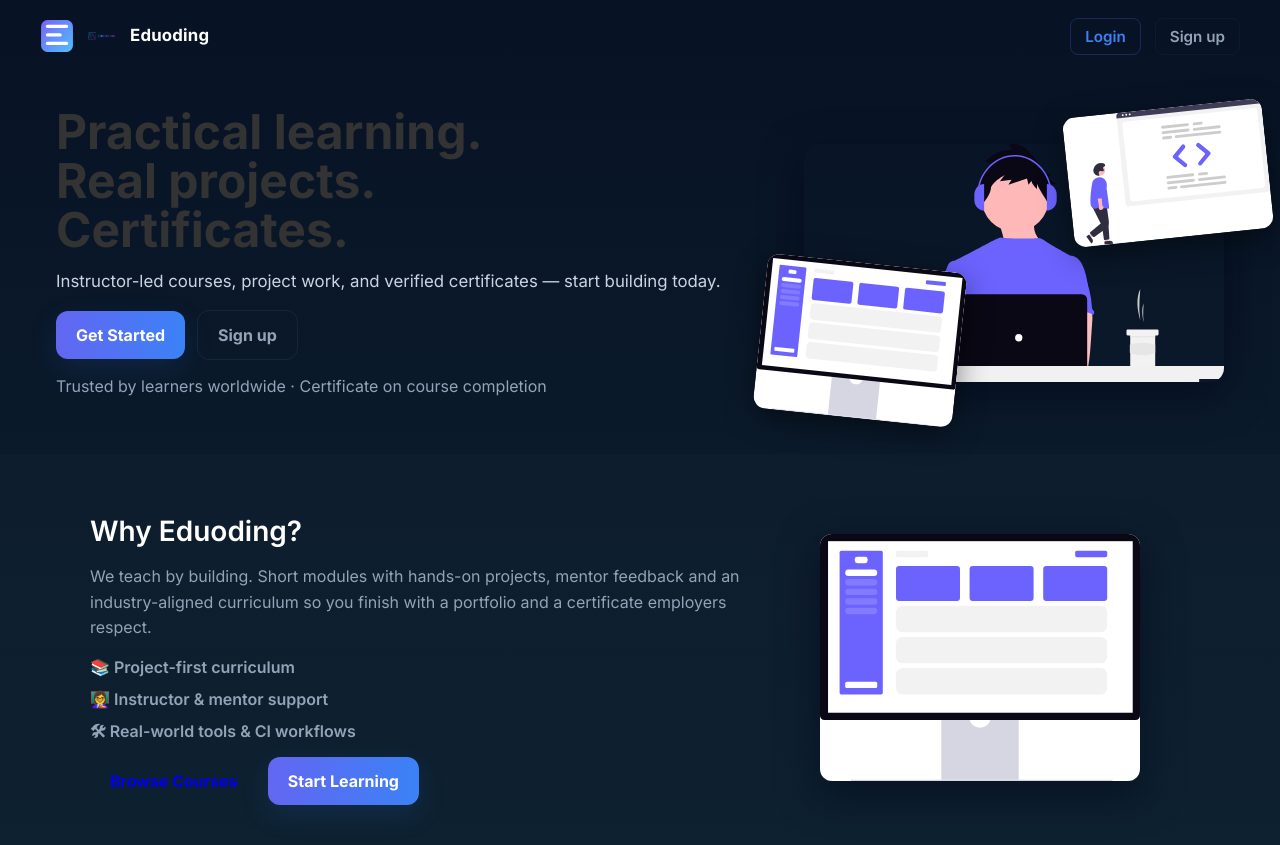
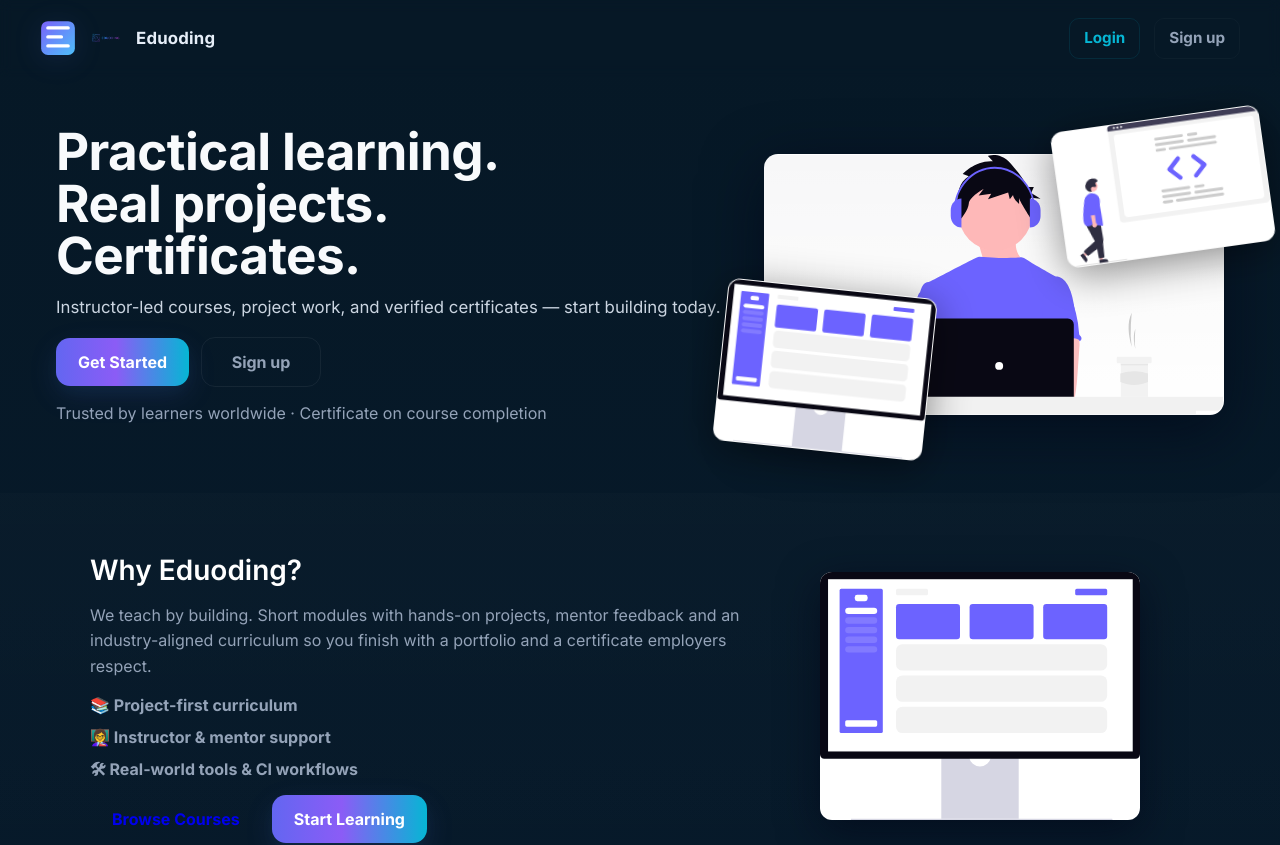
Before and after one commit to Sabeeha-0705/eduoding, a React (Vite) app in the folder client/: page / in a window 1280 px wide. Shown: the top 845 px of the page. Built offline with nearby package versions, Linux system fonts and the light colour scheme.

Commit message:
feat: landing page ,landing style

```diff
--- a/client/src/pages/Landing.css
+++ b/client/src/pages/Landing.css
@@ -1,11 +1,21 @@
 /* src/pages/Landing.css */
+
+/* --- color palette (three colors chosen for bright modern look) ---
+   Primary Indigo:  #6366F1
+   Cyan accent:     #06B6D4
+   Violet highlight:#8B5CF6
+-----------------------------------------------------------------*/
 :root{
-  --bg-1: #071224;
-  --bg-2: #0f2433;
+  --bg-1: #061826;        /* deep navy */
+  --bg-2: #071a2b;        /* slightly lighter */
   --muted: #94a3b8;
-  --accent-1: #6366f1; /* indigo */
-  --accent-2: #3b82f6; /* blue */
+  --accent-1: #6366F1;    /* indigo */
+  --accent-2: #06B6D4;    /* cyan */
+  --accent-3: #8B5CF6;    /* violet */
   --card-shadow: rgba(2,6,23,0.6);
+  --glass: rgba(255,255,255,0.03);
+  --radius: 12px;
+  --font-sans: Inter, system-ui, -apple-system, "Segoe UI", Roboto, "Helvetica Neue", Arial;
 }
 
 /* page root */
@@ -15,7 +25,8 @@
   flex-direction:column;
   background: linear-gradient(180deg,var(--bg-1) 0%, var(--bg-2) 100%);
   color:#fff;
-  font-family: Inter, system-ui, -apple-system, "Segoe UI", Roboto, "Helvetica Neue", Arial;
+  font-family: var(--font-sans);
+  -webkit-font-smoothing:antialiased;
 }
 
 /* HEADER */
@@ -24,31 +35,45 @@
   justify-content:space-between;
   align-items:center;
   padding:18px 40px;
+  backdrop-filter: blur(6px);
 }
 
-.landing-left{ display:flex; align-items:center; gap:10px; }
-.badge{ width:34px; height:34px; object-fit:contain; }
-.landing-logo{ width:36px; display:block; }
-.brand{ font-weight:700; font-size:1.05rem; letter-spacing:0.2px; }
+.landing-left{ display:flex; align-items:center; gap:12px; }
+.badge{ width:36px; height:36px; object-fit:contain; filter: drop-shadow(0 4px 14px rgba(99,102,241,0.12)); }
+.landing-logo{ width:36px; display:block; opacity:0.95; }
+.brand{ font-weight:800; font-size:1.05rem; letter-spacing:0.2px; color: #e6eef8; }
 
 .landing-nav .nav-btn{
   margin-left:14px;
   padding:8px 14px;
-  border-radius:8px;
+  border-radius:10px;
   text-decoration:none;
-  font-weight:600;
+  font-weight:700;
   font-size:0.95rem;
+  transition: all .18s ease;
+  display:inline-flex;
+  align-items:center;
+  gap:8px;
 }
 
 .nav-btn.outline{
   color:var(--accent-2);
-  border:1px solid rgba(99,102,241,0.25);
+  border:1px solid rgba(6,182,212,0.12);
   background: transparent;
 }
+.nav-btn.outline:hover{
+  transform: translateY(-2px);
+  box-shadow: 0 10px 30px rgba(6,182,212,0.08);
+}
+
 .nav-btn.ghost{
   color:var(--muted);
   border:1px solid rgba(255,255,255,0.03);
   background: transparent;
+}
+.nav-btn.ghost:hover{
+  color:#fff;
+  border-color: rgba(255,255,255,0.06);
 }
 
 /* HERO */
@@ -57,15 +82,17 @@
   align-items:center;
   justify-content:space-between;
   gap:24px;
-  padding:36px 56px;
+  padding:48px 56px;
 }
 
 .hero-text{ max-width:720px; }
 .hero-text h1{
-  font-size:3rem;
+  font-size:3.2rem;
   line-height:1.02;
   margin:0 0 14px 0;
-  font-weight:800;
+  font-weight:900;
+  letter-spacing:-0.6px;
+  color: #f8fafc;
 }
 
 .lead{ color: #cbd5e1; margin-bottom:16px; font-size:1.05rem; }
@@ -74,22 +101,34 @@
 
 .btn{
   display:inline-block;
-  padding:12px 20px;
-  border-radius:12px;
-  font-weight:700;
+  padding:12px 22px;
+  border-radius:14px;
+  font-weight:800;
   text-decoration:none;
+  text-align:center;
+  min-width:120px;
 }
 
+/* primary gradient using chosen colors */
 .btn.primary{
   color:white;
-  background: linear-gradient(90deg, var(--accent-1), var(--accent-2));
-  box-shadow: 0 10px 30px rgba(59,130,246,0.12);
+  background: linear-gradient(90deg, var(--accent-1) 0%, var(--accent-3) 45%, var(--accent-2) 100%);
+  box-shadow: 0 10px 30px rgba(99,102,241,0.12), 0 6px 18px rgba(6,182,212,0.06);
+  transform: translateZ(0);
+}
+.btn.primary:hover{
+  transform: translateY(-3px);
+  filter:brightness(1.02);
 }
 
 .btn.secondary{
   border:1px solid rgba(255,255,255,0.06);
   color:var(--muted);
   background: transparent;
+}
+.btn.secondary:hover{
+  color:#fff;
+  border-color: rgba(255,255,255,0.09);
 }
 
 /* trusted text */
@@ -98,31 +137,36 @@
 /* HERO IMAGES COLLAGE */
 .hero-images{
   position:relative;
-  width:420px;
+  width:460px;
   min-width:320px;
   display:flex;
   align-items:center;
   justify-content:center;
 }
 
+/* main hero card */
 .hero-main{
   width:100%;
   border-radius:14px;
-  box-shadow: 0 12px 40px var(--card-shadow);
+  box-shadow: 0 16px 60px rgba(2,6,23,0.6);
   display:block;
+  border: 1px solid rgba(255,255,255,0.03);
+  background: linear-gradient(180deg, rgba(255,255,255,0.97), #fff);
 }
 
+/* small overlapped cards */
 .hero-card{
   position:absolute;
-  width:200px;
+  width:210px;
   border-radius:12px;
-  box-shadow: 0 8px 30px rgba(0,0,0,0.45);
-  background: white;
+  box-shadow: 0 8px 40px rgba(0,0,0,0.45);
+  background: #fff;
   object-fit:cover;
+  border: 1px solid rgba(0,0,0,0.03);
 }
 
 /* layered positions */
-.card1{ top:-36px; right:-44px; transform: rotate(-6deg); }
+.card1{ top:-36px; right:-44px; transform: rotate(-8deg); }
 .card2{ bottom:-36px; left:-44px; transform: rotate(6deg); }
 
 /* ABOUT SECTION */
@@ -144,8 +188,9 @@
 .about-text p{ color:var(--muted); line-height:1.6; margin-bottom:14px; }
 
 .about-list{ color:var(--muted); list-style:none; padding:0; margin:0 0 10px 0; display:grid; gap:8px; }
-.about-list li{ padding-left:0; font-weight:600; }
+.about-list li{ padding-left:0; font-weight:700; }
 
+/* about media card */
 .about-media{ width:420px; display:flex; justify-content:center; }
 .about-media-card{
   width:320px; border-radius:12px; overflow:hidden;
@@ -155,7 +200,7 @@
 .about-media-card img{ width:100%; display:block; }
 
 /* FOOTER */
-.landing-footer{ padding:30px 20px; text-align:center; color:var(--muted); border-top:1px solid rgba(255,255,255,0.02); }
+.landing-footer{ padding:30px 20px; text-align:center; color:var(--muted); border-top:1px solid rgba(255,255,255,0.02); margin-top:40px; }
 .footer-inner{ max-width:900px; margin:0 auto; }
 
 /* responsive */
@@ -166,3 +211,12 @@
   .about-inner{ flex-direction:column-reverse; padding:20px; gap:18px; }
   .about-media{ width:100%; display:flex; justify-content:center; }
 }
+
+/* small screens tweaks */
+@media (max-width: 520px){
+  .landing-header{ padding:12px 18px; }
+  .landing-hero{ padding:20px 14px; }
+  .hero-text h1{ font-size:1.6rem; }
+  .cta-buttons{ flex-direction:column; align-items:flex-start; }
+  .btn{ width:100%; max-width:320px; }
+}
--- a/client/src/pages/Landing.jsx
+++ b/client/src/pages/Landing.jsx
@@ -1,9 +1,11 @@
 // src/pages/Landing.jsx
 import { Link } from "react-router-dom";
-import logo from "/logo.png"; // public/logo.png
+// public/logo.png (keep in /public)
+import logo from "/logo.png";
+// small badge (recommended in src/assets/badge.svg)
 import badge from "../assets/badge.svg";
 
-// hero + collage images (ensure these files exist in src/assets)
+// hero + collage images (should exist under src/assets)
 import hero from "../assets/undraw_coding_joxb.svg";
 import review from "../assets/undraw_code-review_ept3.svg";
 import webapp from "../assets/undraw_web-app_141a.svg";
@@ -16,14 +18,16 @@
       {/* Header */}
       <header className="landing-header">
         <div className="landing-left">
+          {/* small badge then wordmark logo */}
           <img src={badge} alt="Eduoding badge" className="badge" />
           <img src={logo} alt="Eduoding" className="landing-logo" />
           <span className="brand">Eduoding</span>
         </div>
 
         <nav className="landing-nav">
-          <Link to="/login" className="nav-btn outline">Login</Link>
-          <Link to="/register" className="nav-btn ghost">Sign up</Link>
+          {/* point to /auth so your Auth page opens */}
+          <Link to="/auth" className="nav-btn outline">Login</Link>
+          <Link to="/auth" className="nav-btn ghost">Sign up</Link>
         </nav>
       </header>
 
@@ -37,13 +41,12 @@
           </h1>
 
           <p className="lead">
-            Instructor-led courses, project work, and verified certificates —
-            start building today.
+            Instructor-led courses, project work, and verified certificates — start building today.
           </p>
 
           <div className="cta-buttons">
-            <Link to="/register" className="btn primary">Get Started</Link>
-            <Link to="/register" className="btn secondary">Sign up</Link>
+            <Link to="/auth" className="btn primary">Get Started</Link>
+            <Link to="/auth" className="btn secondary">Sign up</Link>
           </div>
 
           <p className="trusted">Trusted by learners worldwide · Certificate on course completion</p>
@@ -62,9 +65,8 @@
           <div className="about-text">
             <h2>Why Eduoding?</h2>
             <p>
-              We teach by building. Short modules with hands-on projects,
-              mentor feedback and an industry-aligned curriculum so you finish
-              with a portfolio and a certificate employers respect.
+              We teach by building. Short modules with hands-on projects, mentor feedback and an industry-aligned
+              curriculum so you finish with a portfolio and a certificate employers respect.
             </p>
 
             <ul className="about-list">
@@ -75,12 +77,11 @@
 
             <div style={{ marginTop: 14 }}>
               <Link to="/courses" className="btn outline">Browse Courses</Link>
-              <Link to="/register" className="btn primary" style={{ marginLeft: 10 }}>Start Learning</Link>
+              <Link to="/auth" className="btn primary" style={{ marginLeft: 10 }}>Start Learning</Link>
             </div>
           </div>
 
           <div className="about-media">
-            {/* reuse hero in smaller card for visual balance */}
             <div className="about-media-card">
               <img src={webapp} alt="Platform preview" />
             </div>
```
